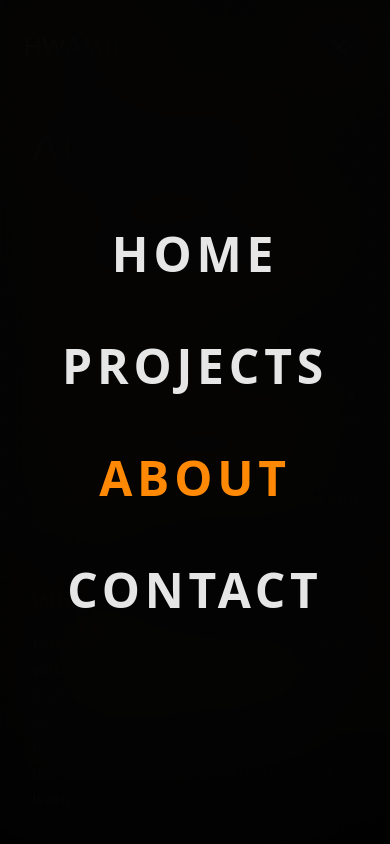
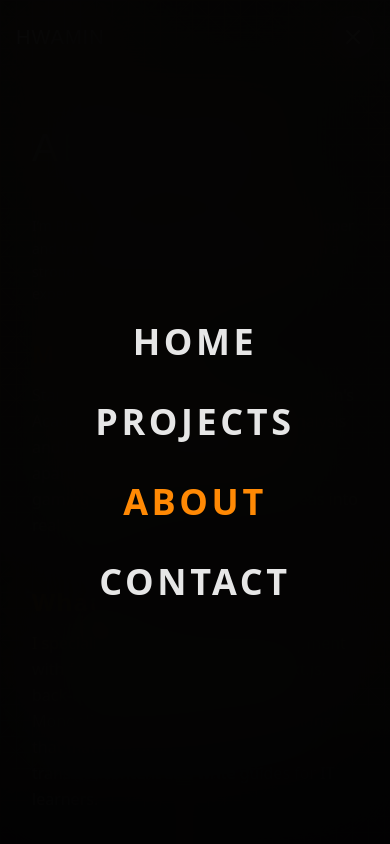
Before and after one commit to hwamin2101/my_portfolio, a Next.js app: page /about in a window 390 px wide. Both pictures are taken after a click on the button 339 px from the left and 47 px from the top of the page. Shown: the top 844 px of the page. Built offline with nearby package versions, Linux system fonts and the light colour scheme; a web font is replaced by a local one.

Commit message:
Improve: Navbar responsive design for mobile devices

```diff
--- a/src/components/Navbar.tsx
+++ b/src/components/Navbar.tsx
@@ -4,13 +4,13 @@ import { useState, useEffect } from "react";
 import Link from "next/link";
 import { usePathname } from "next/navigation";
 import { Menu, X } from "lucide-react";
-import { motion } from "framer-motion";
+import { motion, AnimatePresence } from "framer-motion";
 
 const navItems = [
   { name: "HOME", href: "/" },
   { name: "PROJECTS", href: "/projects" },
   { name: "ABOUT", href: "/about" },
-  { name: "CONTACT", href: "./contact" },
+  { name: "CONTACT", href: "/contact" },
 ];
 
 export default function Navbar() {
@@ -35,7 +35,10 @@ export default function Navbar() {
   }, []);
 
   // Smooth scroll cho Home page
-  const handleNavClick = (e: React.MouseEvent<HTMLAnchorElement>, href: string) => {
+  const handleNavClick = (
+    e: React.MouseEvent<HTMLAnchorElement>,
+    href: string
+  ) => {
     if (pathname === "/" && href.startsWith("/#")) {
       e.preventDefault();
       const id = href.replace("/#", "");
@@ -65,24 +68,23 @@ export default function Navbar() {
         isScrolled ? "bg-black/60 backdrop-blur-xl" : "bg-transparent"
       } border-b border-white/10`}
     >
-      <div className="max-w-7xl mx-auto flex justify-between items-center px-6 md:px-10 py-5">
-
-        {/* Logo */}
+      <div className="max-w-7xl mx-auto flex justify-between items-center px-4 sm:px-6 md:px-10 py-4 sm:py-5">
+        {/* Logo - Responsive */}
         <Link
           href="/"
-          className="text-2xl md:text-3xl font-holtwood tracking-wider text-white hover:text-orange-400 transition-all duration-300"
+          className="text-xl sm:text-2xl md:text-3xl font-holtwood tracking-wider text-white hover:text-orange-400 transition-all duration-300 flex-shrink-0"
         >
           HWAMIN
         </Link>
 
         {/* Desktop Menu */}
-        <div className="hidden md:flex items-center space-x-10 text-sm font-medium tracking-widest">
+        <div className="hidden md:flex items-center space-x-8 lg:space-x-10 text-xs sm:text-sm font-medium tracking-widest">
           {navItems.map((item) => (
             <Link
               key={item.name}
               href={getLinkHref(item.href)}
               onClick={(e) => handleNavClick(e, item.href)}
-              className={`relative transition-all duration-500 ${
+              className={`relative transition-all duration-500 whitespace-nowrap ${
                 isActive(item.href)
                   ? "text-orange-400"
                   : "text-white/80 hover:text-orange-400"
@@ -100,29 +102,35 @@ export default function Navbar() {
           ))}
         </div>
 
-        {/* Mobile Menu Button */}
+        {/* Mobile Menu Button - Responsive */}
         <button
           onClick={() => setOpen(!open)}
-          className="md:hidden p-3 rounded-full bg-white/10 backdrop-blur-md border border-white/20 hover:bg-white/20 active:scale-95 transition-all"
+          className="md:hidden p-2 sm:p-3 rounded-full bg-white/10 backdrop-blur-md border border-white/20 hover:bg-white/20 active:scale-95 transition-all flex-shrink-0"
         >
-          {open ? <X size={28} className="text-white" /> : <Menu size={28} className="text-white" />}
+          {open ? (
+            <X size={24} className="sm:size-[28px] text-white" />
+          ) : (
+            <Menu size={24} className="sm:size-[28px] text-white" />
+          )}
         </button>
       </div>
 
-      {/* Mobile Menu Overlay */}
+      {/* Mobile Menu Overlay - Responsive */}
+      <AnimatePresence>
         {open && (
           <motion.div
-          initial={{ opacity: 0 }}
-          animate={{ opacity: 1 }}
-          exit={{ opacity: 0 }}
-          className="fixed inset-0 z-40 bg-black/95 backdrop-blur-2xl flex flex-col items-center justify-center space-y-16 md:hidden"
+            initial={{ opacity: 0, y: -20 }}
+            animate={{ opacity: 1, y: 0 }}
+            exit={{ opacity: 0, y: -20 }}
+            transition={{ duration: 0.3 }}
+            className="fixed inset-0 z-40 bg-black/95 backdrop-blur-2xl flex flex-col items-center justify-center space-y-10 sm:space-y-14 md:hidden pt-20 px-6"
           >
             {navItems.map((item, i) => (
               <motion.div
                 key={item.name}
-              initial={{ opacity: 0, y: 50 }}
+                initial={{ opacity: 0, y: 30 }}
                 animate={{ opacity: 1, y: 0 }}
-              transition={{ delay: i * 0.1 }}
+                transition={{ delay: i * 0.08, duration: 0.4 }}
               >
                 <Link
                   href={getLinkHref(item.href)}
@@ -130,8 +138,10 @@ export default function Navbar() {
                     handleNavClick(e, item.href);
                     setOpen(false);
                   }}
-                className={`text-5xl sm:text-6xl font-bold tracking-widest transition-all duration-500 ${
-                  isActive(item.href) ? "text-orange-400" : "text-white/90 hover:text-orange-400"
+                  className={`text-4xl sm:text-5xl md:text-6xl font-bold tracking-widest transition-all duration-500 block ${
+                    isActive(item.href)
+                      ? "text-orange-400"
+                      : "text-white/90 hover:text-orange-400"
                   }`}
                 >
                   {item.name}
@@ -140,6 +150,7 @@ export default function Navbar() {
             ))}
           </motion.div>
         )}
+      </AnimatePresence>
     </motion.nav>
   );
 }
```
Lines whose indentation alone changed are shown as unchanged.
